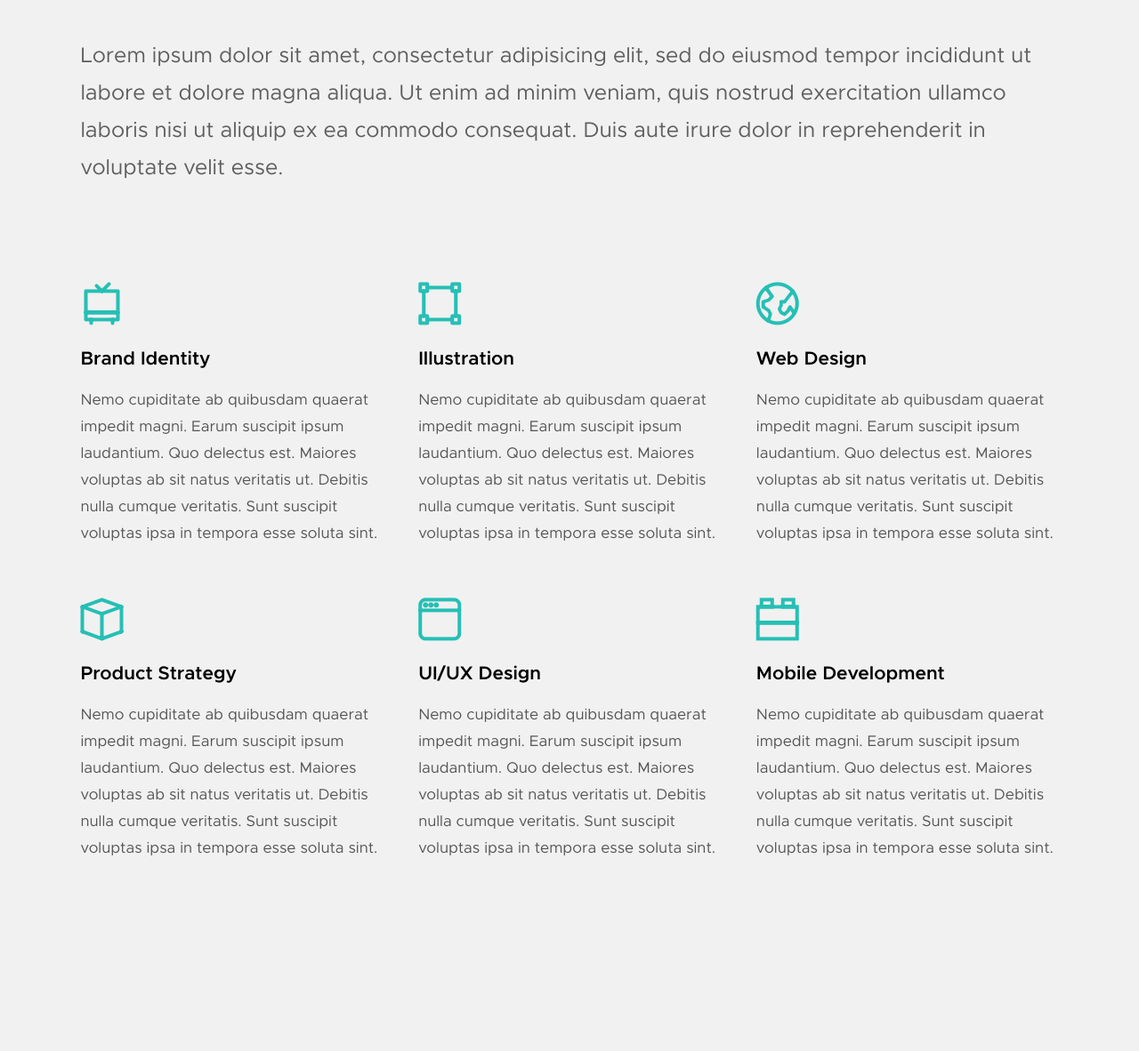
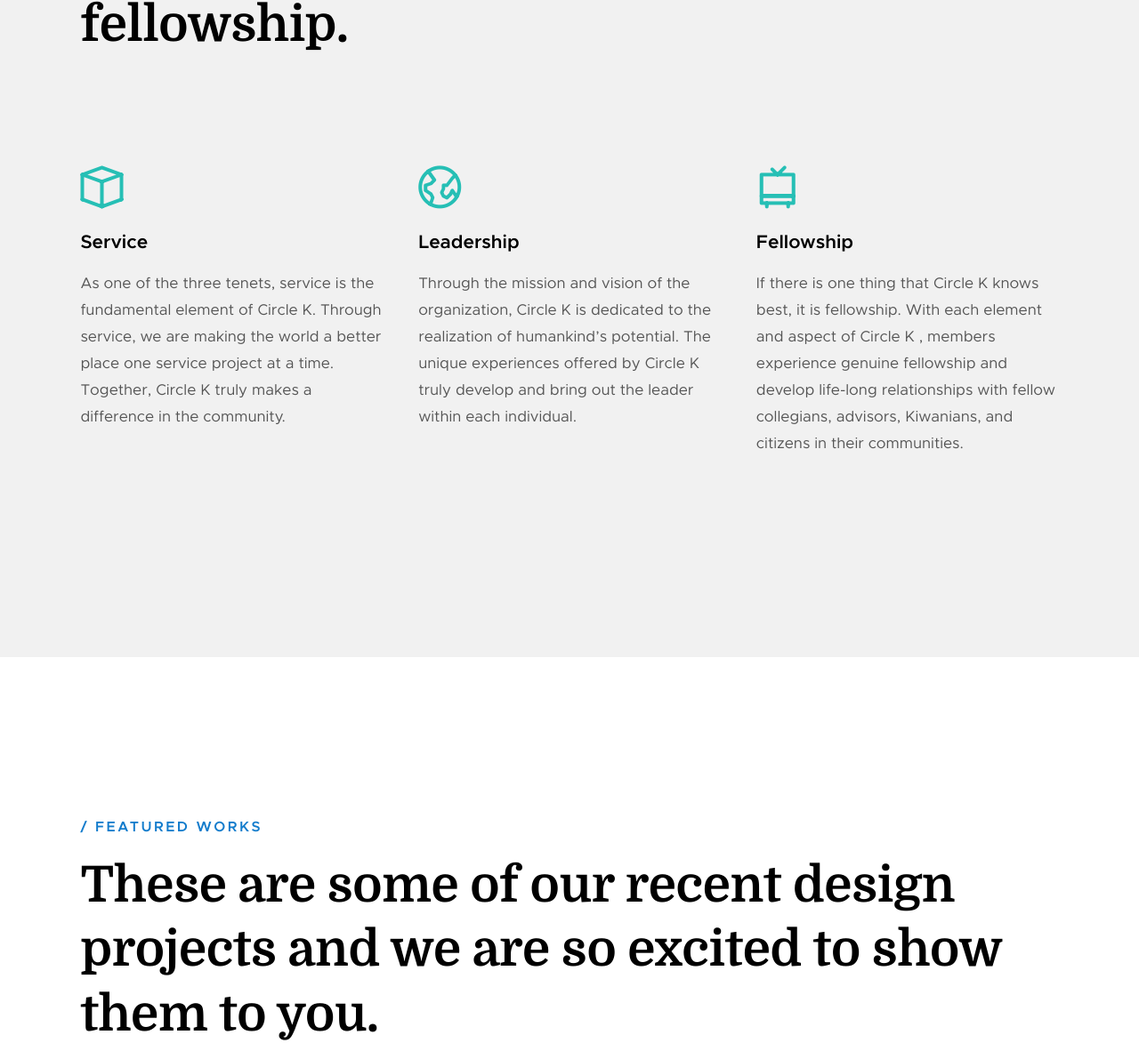
Before and after one commit to realalvinnerds/uci-cki-website-prototype2, a website: page views/index.html in a window 1280 px wide. Shown: the part 2857-4039 px from the top of the page at 89% size. Drawn offline with Linux system fonts and the light colour scheme; files whose address does not match are found by name.

Commit message:
Updated 3 tenants and footer

```diff
--- a/views/index.html
+++ b/views/index.html
@@ -58,7 +58,7 @@
                     <li><a class="smoothscroll"  href="#contact" title="contact">Contact</a></li>
                 </ul>
 
-                <p>Perspiciatis hic praesentium nesciunt. Et neque a dolorum <a href='#0'>voluptatem</a> porro iusto sequi veritatis libero enim. Iusto id suscipit veritatis neque reprehenderit.</p>
+                <p>Circle K International (CKI) is the premier collegiate and university community service, leadership development, and friendship organization in the world. With more than 13,770 members in 17 nations, CKI is making a positive impact on the world every day.</p>
 
                 <ul class="header-nav__social">
                     <li>
@@ -212,42 +212,21 @@
         <div class="row section-header" data-aos="fade-up">
             <div class="col-full">
                 <h3 class="subhead">What We Do</h3>
-                <h1 class="display-1">We have everything you need to launch and grow a successful digital business.</h1>
+                <h1 class="display-1">We focus on the three tenants of community service, leadership, and fellowship.</h1>
             </div>
         </div> <!-- end section-header -->
-
-        <div class="row" data-aos="fade-up">
-            <div class="col-full">
-                <p class="lead">
-                Lorem ipsum dolor sit amet, consectetur adipisicing elit, sed do eiusmod tempor incididunt ut labore et dolore magna aliqua. Ut enim ad minim veniam, quis nostrud exercitation ullamco laboris nisi ut aliquip ex ea commodo consequat. Duis aute irure dolor in reprehenderit in voluptate velit esse.
-                </p>
-            </div>
-        </div> <!-- end about-desc -->
 
         <div class="row services-list block-1-3 block-m-1-2 block-tab-full">
 
             <div class="col-block service-item " data-aos="fade-up">
-                <div class="service-icon service-icon--brand-identity">
-                    <i class="icon-tv"></i>
+                <div class="service-icon service-icon--product-strategy">
+                    <i class="icon-cube"></i>
                 </div>
                 <div class="service-text">
-                    <h3 class="h4">Brand Identity</h3>
-                    <p>Nemo cupiditate ab quibusdam quaerat impedit magni. Earum suscipit ipsum laudantium.
-                    Quo delectus est. Maiores voluptas ab sit natus veritatis ut. Debitis nulla cumque veritatis.
-                    Sunt suscipit voluptas ipsa in tempora esse soluta sint.
-                    </p>
-                </div>
-            </div>
-
-            <div class="col-block service-item" data-aos="fade-up">
-                <div class="service-icon  service-icon--illustration">
-                    <i class="icon-group"></i>
-                </div>
-                <div class="service-text">
-                    <h3 class="h4">Illustration</h3>
-                    <p>Nemo cupiditate ab quibusdam quaerat impedit magni. Earum suscipit ipsum laudantium.
-                    Quo delectus est. Maiores voluptas ab sit natus veritatis ut. Debitis nulla cumque veritatis.
-                    Sunt suscipit voluptas ipsa in tempora esse soluta sint.
+                    <h3 class="h4">Service</h3>
+                    <p>As one of the three tenets, service is the fundamental element of Circle K.
+                      Through service, we are making the world a better place one service project at a time.
+                      Together, Circle K truly makes a difference in the community.
                     </p>
                 </div>
             </div>
@@ -257,49 +236,25 @@
                     <i class="icon-earth"></i>
                 </div>
                 <div class="service-text">
-                    <h3 class="h4">Web Design</h3>
-                    <p>Nemo cupiditate ab quibusdam quaerat impedit magni. Earum suscipit ipsum laudantium.
-                    Quo delectus est. Maiores voluptas ab sit natus veritatis ut. Debitis nulla cumque veritatis.
-                    Sunt suscipit voluptas ipsa in tempora esse soluta sint.
+                    <h3 class="h4">Leadership</h3>
+                    <p>Through the mission and vision of the organization,
+                      Circle K is dedicated to the realization of humankind’s potential.
+                      The unique experiences offered by Circle K truly develop and bring out the leader
+                       within each individual.
                     </p>
                 </div>
             </div>
 
             <div class="col-block service-item" data-aos="fade-up">
-                <div class="service-icon service-icon--product-strategy">
-                    <i class="icon-cube"></i>
+                <div class="service-icon  service-icon--brand-identity">
+                    <i class="icon-tv"></i>
                 </div>
                 <div class="service-text">
-                    <h3 class="h4">Product Strategy</h3>
-                    <p>Nemo cupiditate ab quibusdam quaerat impedit magni. Earum suscipit ipsum laudantium.
-                    Quo delectus est. Maiores voluptas ab sit natus veritatis ut. Debitis nulla cumque veritatis.
-                    Sunt suscipit voluptas ipsa in tempora esse soluta sint.
-                    </p>
-                </div>
-            </div>
-
-            <div class="col-block service-item" data-aos="fade-up">
-                <div class="service-icon  service-icon--ui-design">
-                    <i class="icon-window"></i>
-                </div>
-                <div class="service-text">
-                    <h3 class="h4">UI/UX Design</h3>
-                    <p>Nemo cupiditate ab quibusdam quaerat impedit magni. Earum suscipit ipsum laudantium.
-                    Quo delectus est. Maiores voluptas ab sit natus veritatis ut. Debitis nulla cumque veritatis.
-                    Sunt suscipit voluptas ipsa in tempora esse soluta sint.
-                    </p>
-                </div>
-            </div>
-
-            <div class="col-block service-item" data-aos="fade-up">
-                <div class="service-icon service-icon--mobile-dev">
-                    <i class="icon-lego-block"></i>
-                </div>
-                <div class="service-text">
-                    <h3 class="h4">Mobile Development</h3>
-                    <p>Nemo cupiditate ab quibusdam quaerat impedit magni. Earum suscipit ipsum laudantium.
-                    Quo delectus est. Maiores voluptas ab sit natus veritatis ut. Debitis nulla cumque veritatis.
-                    Sunt suscipit voluptas ipsa in tempora esse soluta sint.
+                    <h3 class="h4">Fellowship</h3>
+                    <p>If there is one thing that Circle K knows best, it is fellowship.
+                      With each element and aspect of Circle K , members experience genuine fellowship
+                      and develop life-long relationships
+                       with fellow collegians, advisors, Kiwanians, and citizens in their communities.
                     </p>
                 </div>
             </div>
@@ -589,7 +544,8 @@
         <div class="row section-header" data-aos="fade-up">
             <div class="col-full">
                 <h3 class="subhead subhead--light">Contact Us</h3>
-                <h1 class="display-1 display-1--light">Get in touch and let's make something great together. Let's turn your idea on an even greater product.</h1>
+                <h1 class="display-1 display-1--light">Join UC Irvine Circle K to enrich <br>
+                  yourself, your college experience, and your community!</h1>
             </div>
         </div> <!-- end section-header -->
 
@@ -597,7 +553,7 @@
 
             <div class="col-full contact-main" data-aos="fade-up">
                 <p>
-                <a href="mailto:#0" class="contact-email">hello@transcend-studio.com</a>
+                <a href="http://www.ucicirclek.com/application-online/" class="contact-email">Online Application</a>
                 <span class="contact-number">+1 (917) 123 456  /  +1 (917) 333 987</span>
                 </p>
             </div> <!-- end contact-main -->
```
